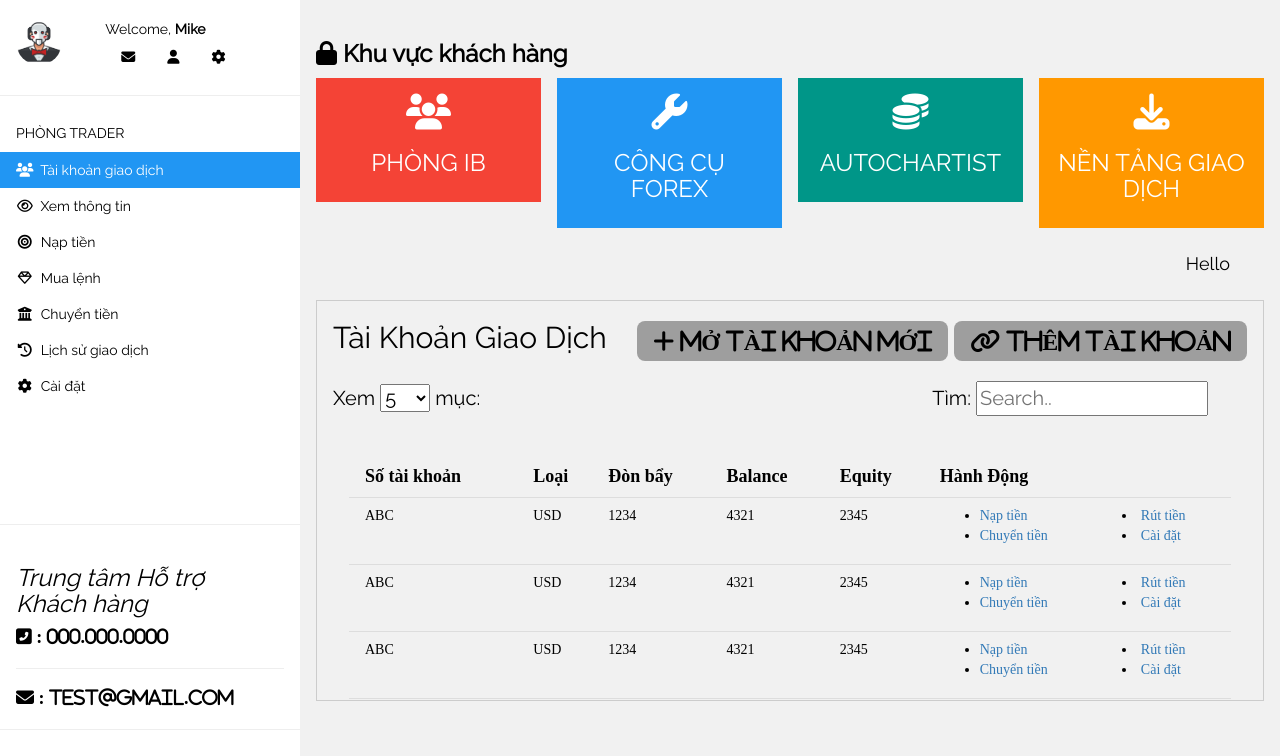
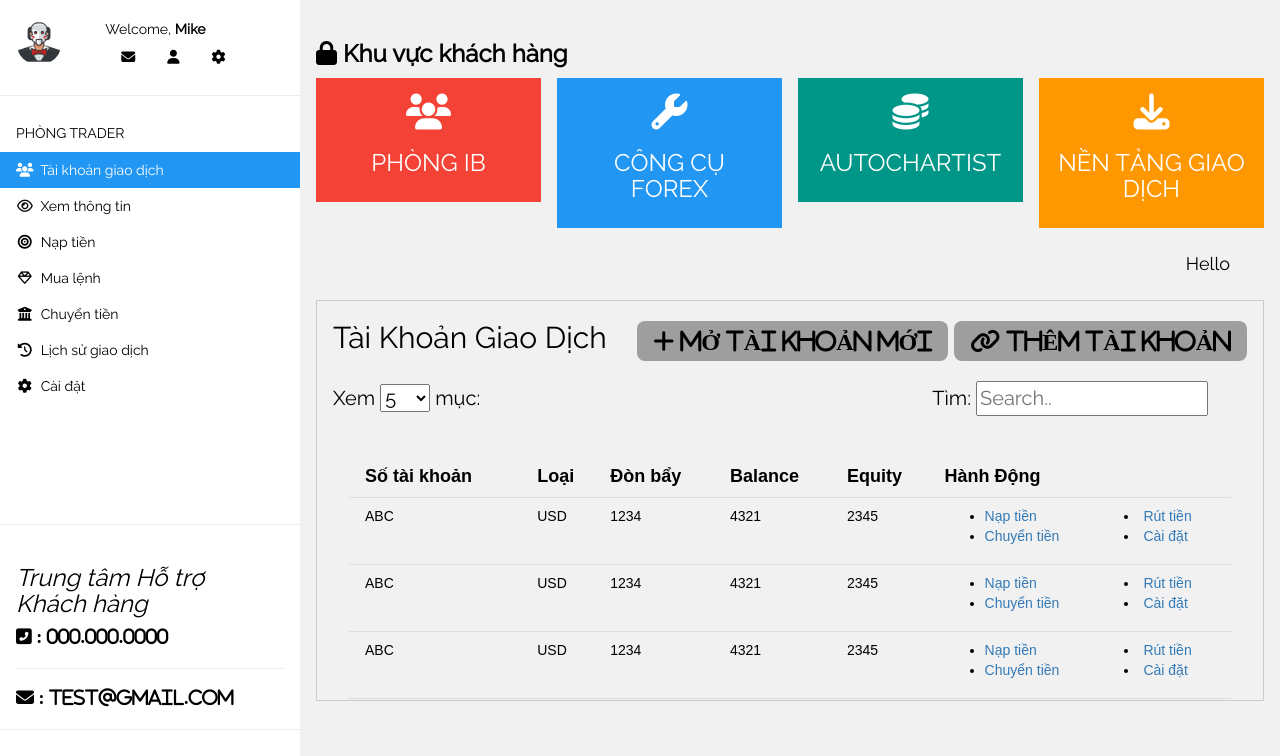
Before and after one commit to ken2ktv/demo, a Django app: page /feroxsystemapp/ in a window 1280 px wide. Shown: the part 44-800 px from the top of the page. Run offline with Django 3.2, Linux system fonts and the light colour scheme; some libraries are stand-ins or nearby versions.

Commit message:
Update home.html

```diff
--- a/feroxsystem/feroxsystemapp/templates/pages/home.html
+++ b/feroxsystem/feroxsystemapp/templates/pages/home.html
@@ -47,6 +47,7 @@
         <br />
         <div class="w3-container w3-row">
             <div class="w3-col s4">
+                <!-- Load image from static -->
                 {% load static %}
                 <img src="{% static 'IMG/avatar.png' %}" class="w3-circle w3-margin-right" style="width: 46px" />
             </div>
@@ -156,7 +157,7 @@
                     </div>
                 </div>
                 <div class="w3-container"><br><br>
-                    <table class="w3-table w3-striped w3-bordered" style="font-family:aria;">
+                    <table class="w3-table w3-striped w3-bordered" style="font-family:arial;">
                         <thead style="font-size: 18px;">
                             <th>Số tài khoản</th>
                             <th>Loại</th>
```
